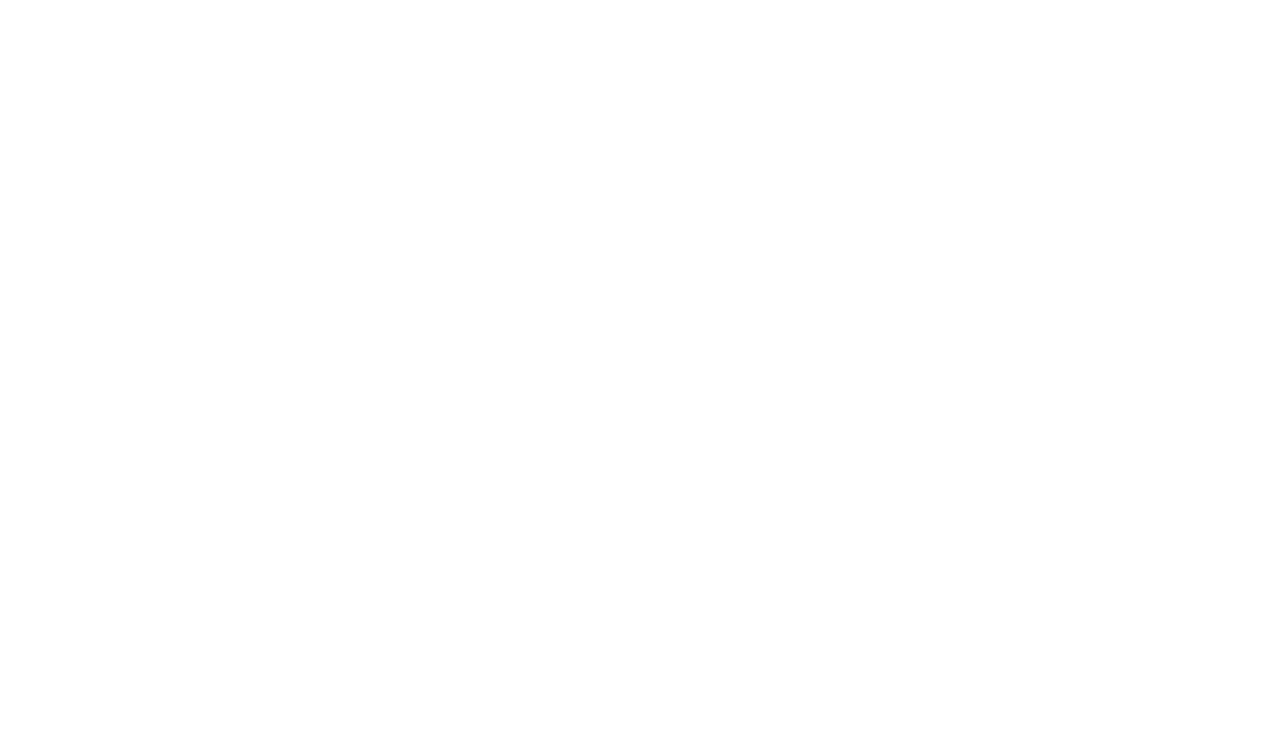
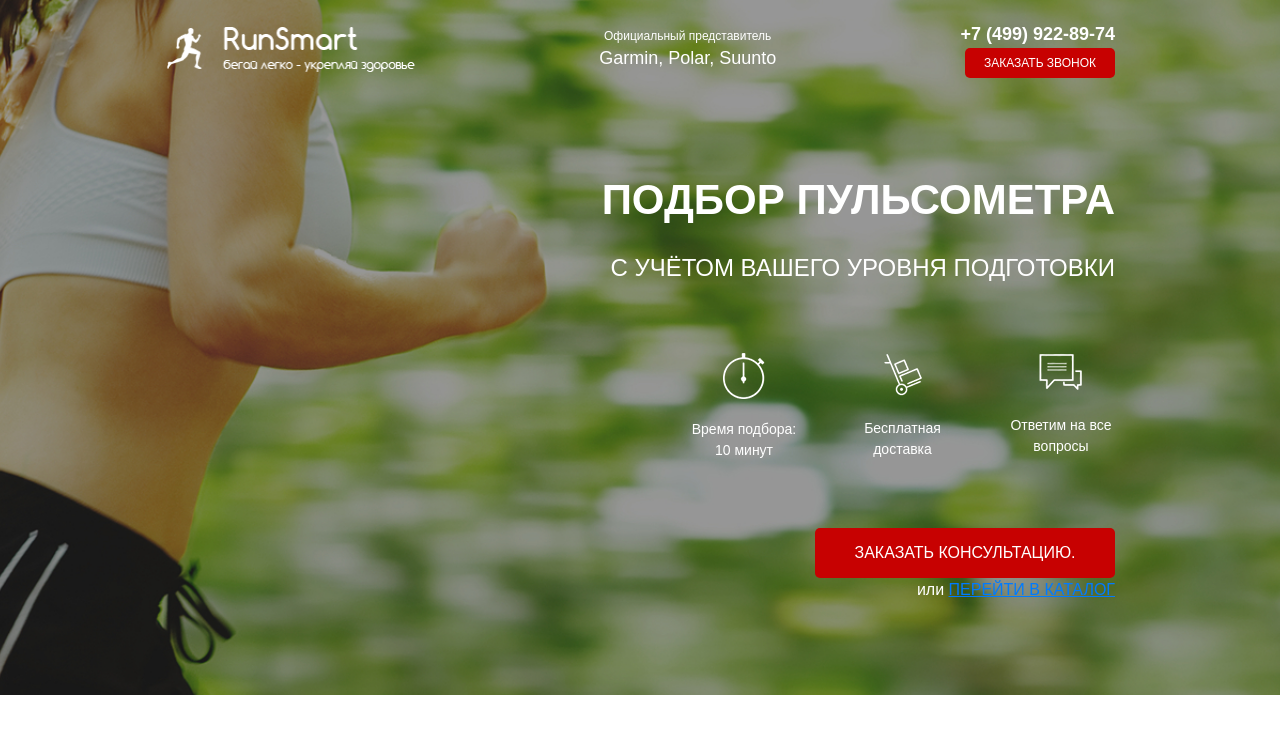
Before and after one commit to Gozzi-G/RunSmart_project, a website: page src/index.html in a window 1280 px wide. Drawn offline with Linux system fonts and the light colour scheme.

Commit message:
finished first block --PROMO--

```diff
--- /dev/null
+++ b/src/Sass/blocks/_buttons.scss
@@ -0,0 +1,17 @@
+.button {
+   width: 150px;
+   height: 30px;
+   border-radius: 5px;
+   background-color: $main-color;
+   border: none;
+   color: #ffffff;
+   font-size: 12px;
+   font-weight: 500;
+   text-transform: uppercase;
+   &_main {
+      margin-top: 67px;
+      width: 300px;
+      height: 50px;
+      font-size: 16px;
+   }
+}
--- /dev/null
+++ b/src/Sass/blocks/_header.scss
@@ -0,0 +1,36 @@
+.header {
+   display: flex;
+   justify-content: space-between;
+   align-items: center;
+   &__logo {
+      width: 250px;
+      img {
+         width: 100%;
+      }
+   }
+   &__official {
+      color: #ffffff;
+      font-size: 12px;
+      font-weight: 500;
+      text-align: center;
+      span {
+         display: block;
+         font-size: 18px;
+      }
+   }
+   &__phone {
+      display: block;
+      color: #ffffff;
+      font-size: 18px;
+      font-weight: 700;
+      &:hover {
+         color: #fff;
+         text-decoration: none;
+      }
+   }
+   &__contacts {
+      display: flex;
+      flex-direction: column;
+      align-items: flex-end;
+   }
+}
--- /dev/null
+++ b/src/Sass/blocks/_promo.scss
@@ -0,0 +1,52 @@
+.promo {
+   min-height: 650px;
+   padding: 21px 0 93px 0;
+   background: url(../../img/main.jpg) center (center/cover) no-repeat;
+   &__wrapper {
+      display: flex;
+      flex-direction: column;
+      align-items: flex-end;
+      margin-top: 90px;
+   }
+   &__header {
+      color: #ffffff;
+      font-size: 42px;
+      font-weight: 700;
+      text-transform: uppercase;
+   }
+   &__subheader {
+      margin-top: 17px;
+      color: #ffffff;
+      font-size: 24px;
+      line-height: 24px;
+      font-weight: 500;
+      text-transform: uppercase;
+   }
+   &__icons {
+      margin-top: 65px;
+      width: 425px;
+      display: flex;
+      justify-content: space-between;
+   }
+   &__icon {
+      width: 108px;
+      text-align: center;
+      color: #ffffff;
+      font-size: 14px;
+      font-weight: 500;
+      img {
+         display: block;
+         margin: 0 auto;
+         margin-bottom: 20px;
+      }
+   }
+   &__link {
+      color: #ffffff;
+      font-size: 16px;
+      font-weight: 500;
+      a {
+         text-transform: uppercase;
+         text-decoration: underline;
+      }
+   }
+}
--- a/src/Sass/style.scss
+++ b/src/Sass/style.scss
@@ -2,3 +2,12 @@
 *{
    font-family: 'Museo Sans Cyrl', sans-serif;
 }
+
+.container {
+   max-width: 950px;
+   margin: 0 auto;
+}
+
+@import "blocks/promo";
+@import "blocks/header";
+@import "blocks/buttons";
--- a/src/index.html
+++ b/src/index.html
@@ -1,13 +1,56 @@
 <!DOCTYPE html>
 <html lang="en">
 <head>
-   <meta charset="UTF-8">
-   <meta name="viewport" content="width=device-width, initial-scale=1.0">
-   <title>Document</title>
-   <link rel="stylesheet" href="css/bootstrap-reboot.min.css">
-   <link rel="stylesheet" href="css/font.css">
+	<meta charset="UTF-8">
+	<meta name="viewport" content="width=device-width, initial-scale=1.0">
+	<title>RunSmart</title>
+	<link rel="stylesheet" href="css/bootstrap-reboot.min.css">
+	<link rel="stylesheet" href="css/font.css">
+	<link rel="stylesheet" href="css/style.min.css">
 </head>
 <body>
-
+	<div class="promo">
+	  <div class="container">
+		 <header class="header">
+			<a href="#" class="header__logo">
+				<img src="icons/logo.png" alt="logo">
+			</a>
+			<div class="header__official">
+				Официальный представитель
+				<span>Garmin, Polar, Suunto</span>
+			</div>
+			<div class="header__contacts">
+				<a href="tel:+74999228974" class="header__phone">+7 (499) 922-89-74</a>
+				<button class="button">заказать звонок</button>
+			</div>
+         </header>
+         <!-- для того чтобы выровнять все элементы данного блока по правому краю я использую класс promo__wrapper -->
+		 <div class="promo__wrapper">
+			<h1 class="promo__header">Подбор пульсометра</h1>
+			<h2 class="promo__subheader">с учётом Вашего уровня подготовки</h2>
+			<div class="promo__icons">
+				<div class="promo__icon">
+                    <img src="icons/main_screen/timer.png" alt="timer">
+                    Время подбора:
+                    10 минут
+				</div>
+				<div class="promo__icon">
+                    <img src="icons/main_screen/hand-card.png" alt="hand-card">
+                    Бесплатная
+                    доставка
+				</div>
+				<div class="promo__icon">
+                    <img src="icons/main_screen/messages.png" alt="messages">
+                    Ответим
+                    на все вопросы
+				</div>
+            </div>
+            <button class="button button_main">заказать консультацию.</button>
+            <div class="promo__link">
+                или
+                <a href=#"">ПЕРЕЙТИ В КАТАЛОГ</a></div>
+		 </div>
+	  </div>
+	</div>
 </body>
 </html>
```
Also changed, not shown: src/css/style.min.css, src/icons/logo.png (added), src/icons/main_screen/hand-card.png (added), src/icons/main_screen/messages.png (added), src/icons/main_screen/timer.png (added).
